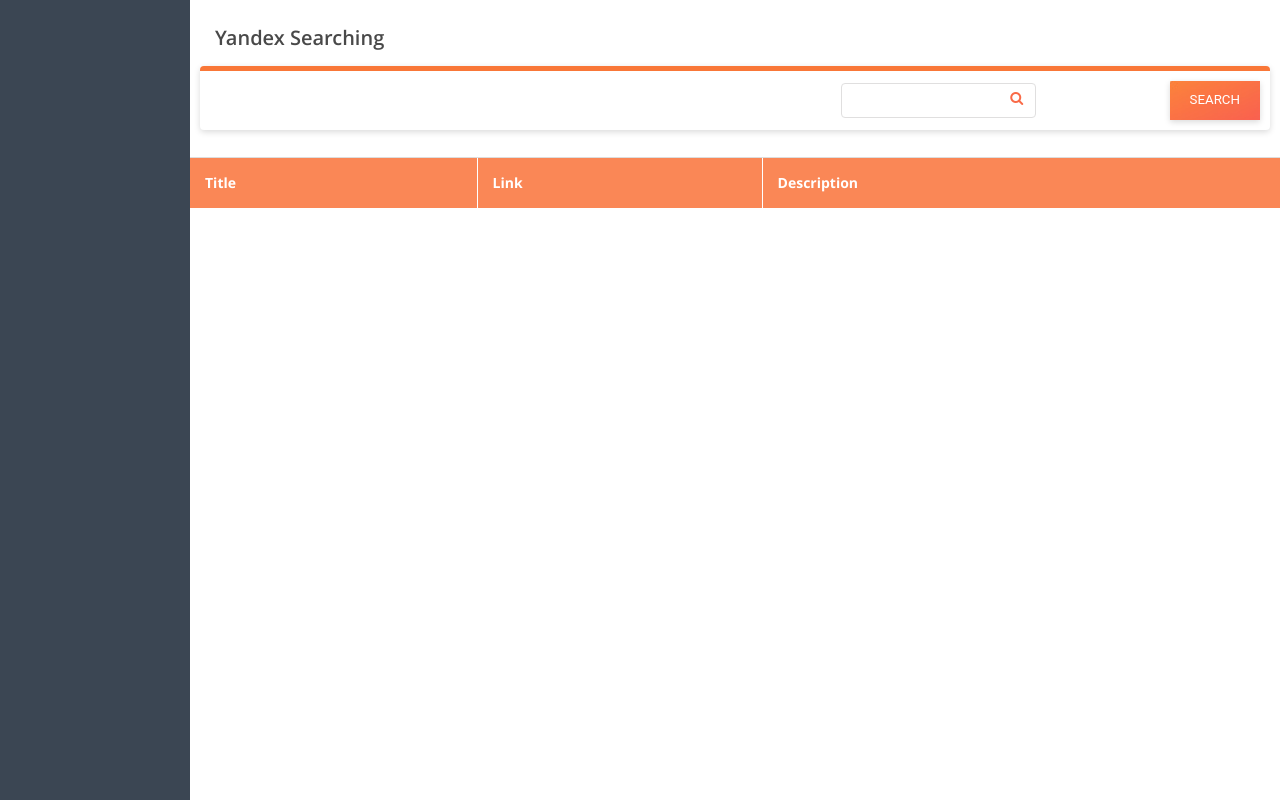
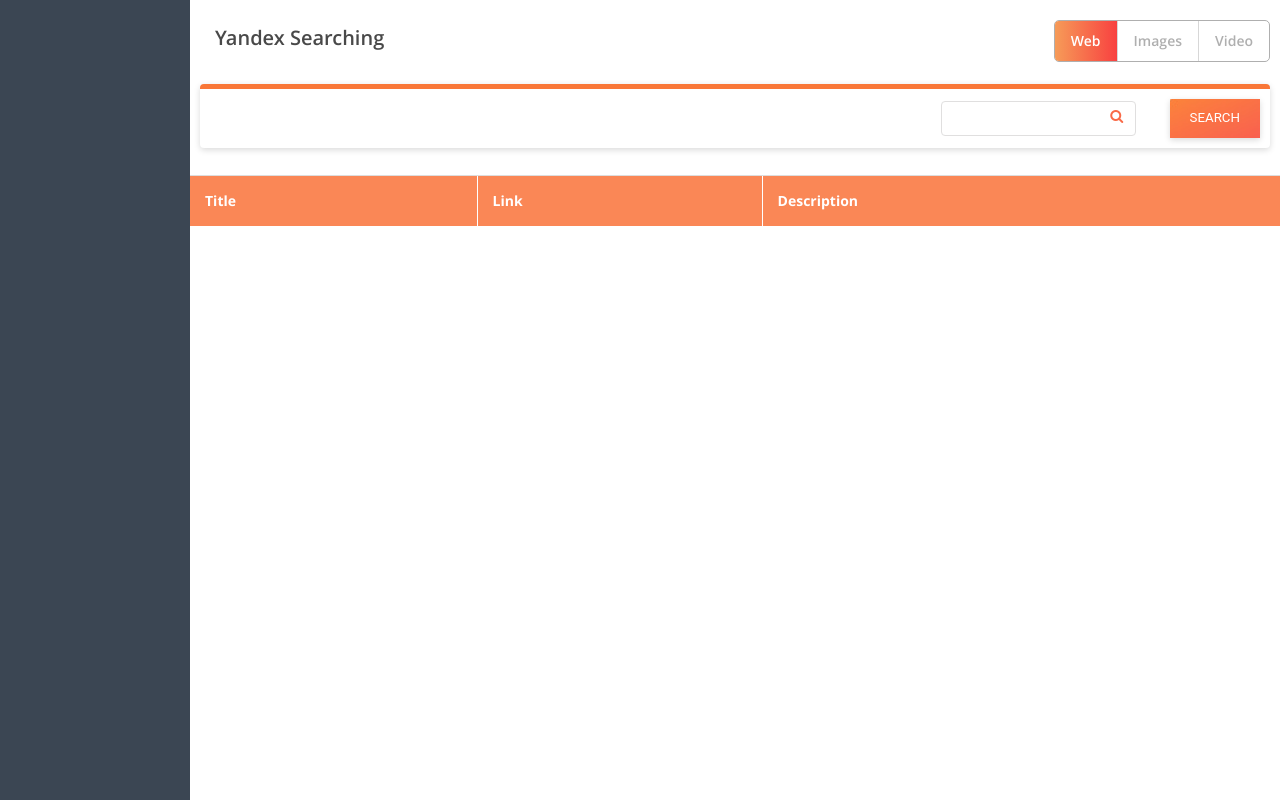
Before and after one commit to gaozhuolu/Python-Flask-AngularJS-Demo, a Flask app: page / in a window 1280 px wide. Run offline with Flask 2, Linux system fonts and the light colour scheme; lists and menus that the app fills with data are empty; some libraries are stand-ins or nearby versions.

Commit message:
web page & angularjs

```diff
--- a/myproject.py
+++ b/myproject.py
@@ -1,4 +1,4 @@
-from flask import Flask
+from flask import Flask, request, jsonify
 app = Flask(__name__)
 
 @app.route("/")
@@ -6,5 +6,17 @@ def hello():
     return app.send_static_file('index.html')
     # return "<h1 style='color:blue'>Hello!</h1>"
 
+@app.route('/api/yandex/search', methods=['POST'])
+def register():
+    json_data = request.json
+    searchkey = json_data['key']
+    searchtab = json_data['tab']
+    print searchkey
+    print searchtab
+
+    results = []
+    results.append({'title': 'asd', 'link': 'qwe', 'description': 'zxc'})
+    return jsonify({'results': results})
+
 if __name__ == "__main__":
     app.run(host='0.0.0.0')
--- a/scripts/yandex_scraper_new.py
+++ b/scripts/yandex_scraper_new.py
@@ -11,9 +11,9 @@ import math
 import codecs
 from pyvirtualdisplay import Display
 
-abspath = os.path.abspath(__file__)
-dname = os.path.dirname(abspath)
-chrome_path = os.path.join(dname, "chromedriver")
+# abspath = os.path.abspath(__file__)
+# dname = os.path.dirname(abspath)
+# chrome_path = os.path.join(dname, "chromedriver")
 
 os.system("pkill chrome")
 # driver = webdriver.Chrome(chrome_path)
--- a/static/js/controllers/scrap.js
+++ b/static/js/controllers/scrap.js
@@ -1,32 +1,31 @@
 angular.module('myApp').controller('scrapController',
   ['$scope', '$http', '$routeParams', 'ngProgressFactory', '$location',
   function ($scope, $http, $routeParams, ngProgressFactory, $location) {
-    //$scope.progressbar          = ngProgressFactory.createInstance();
-    //$scope.addresslist          = null;
-    ////page navigation.
-    //$scope.currentPage = 1;
-    //$scope.pageSize = 10;
-    //
-    ////default parameters
-    //$scope.straddress = '100 S DOHENY DR'
-    //$scope.strcity = 'Los Angeles'
-    //$scope.strstate = 'CA'
-    //$scope.strzip = '90048'
-    //
-    //
-    //$scope.searchlist = function () {
-    //  $scope.progressbar.reset();
-    //  $scope.progressbar.start();
-    //
-    //  $http.post('/api/getaddresslist', {straddress:$scope.straddress, strcity:$scope.straddress, strstate:$scope.strstate, strzip:$scope.strzip})
-    //      .then(function (response) {
-    //        $scope.progressbar.complete();
-    //        $scope.addresslist = response.data.list;
-    //      },
-    //      function (error) {
-    //        $scope.progressbar.complete();
-    //        console.log(error);
-    //      }
-    //  );
-    //}
+    $scope.progressbar          = ngProgressFactory.createInstance();
+    $scope.searchlist           = null;
+    //page navigation.
+    $scope.currentPage = 1;
+    $scope.pageSize = 10;
+    $scope.tab = 'web';
+    $scope.searchkey = '';
+
+    $scope.changedTab      = function(value) {
+      $scope.tab = value;
+    };
+
+    $scope.doYandexSearch = function () {
+      $scope.progressbar.reset();
+      $scope.progressbar.start();
+
+      $http.post('/api/yandex/search', {key:$scope.searchkey, tab:$scope.tab})
+          .then(function (response) {
+            $scope.progressbar.complete();
+            $scope.searchlist = response.data.results;
+          },
+          function (error) {
+            $scope.progressbar.complete();
+            console.log(error);
+          }
+      );
+    }
 }]);
--- a/static/templates/scrap.html
+++ b/static/templates/scrap.html
@@ -2,16 +2,24 @@
     <div class="content-wrapper" id="contentHeight">
     <div class="top-new-section">
         <h1 class="bg-heading">Yandex Searching</h1>
+        <div class="sorting-tab">
+            <ul>
+                <li ng-class="{'active': tab == 'web'}"><a href="" ng-click="changedTab('web')">Web</a></li>
+                <li ng-class="{'active': tab == 'images'}"><a href="" ng-click="changedTab('images')">Images</a></li>
+                <li ng-class="{'active': tab == 'video'}"><a href="" ng-click="changedTab('video')">Video</a></li>
+            </ul>
+        </div>
         <div class="round-top">
             <div class="common-serach float-right">
                 <div class="field-content search-top">
-                <div class="search-new gray-color">
-                    <div class="btn btn-flat" style="cursor:default;"><i class="fa fa-search"></i></div>
-                    <input class="text-filed" name="searchkey" ng-model="searchkey" type="text">
+                    <div class="search-new gray-color">
+                        <div class="btn btn-flat" style="cursor:default;"><i class="fa fa-search"></i></div>
+                        <input class="text-filed" name="searchkey" ng-model="searchkey" type="text">
+                    </div>
                 </div>
-            </div>
-            <div class="field-content search-top float-right">
-                <button class="default-btn" ng-click="doYandexSearch()">Search</button></div>
+                <div class="field-content search-top float-right" style="margin-left: 0px;width:120px;">
+                    <button class="default-btn" ng-click="doYandexSearch()">Search</button>
+                </div>
             </div>
         </div>
     </div>
```
